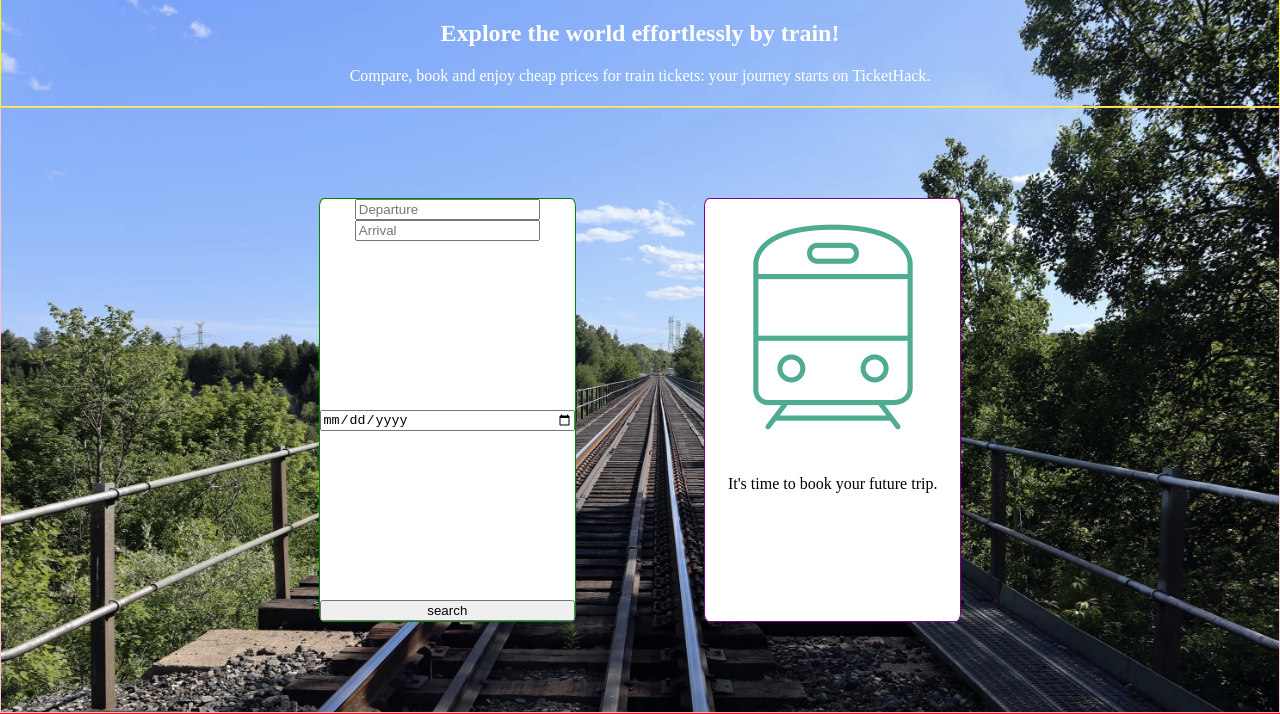
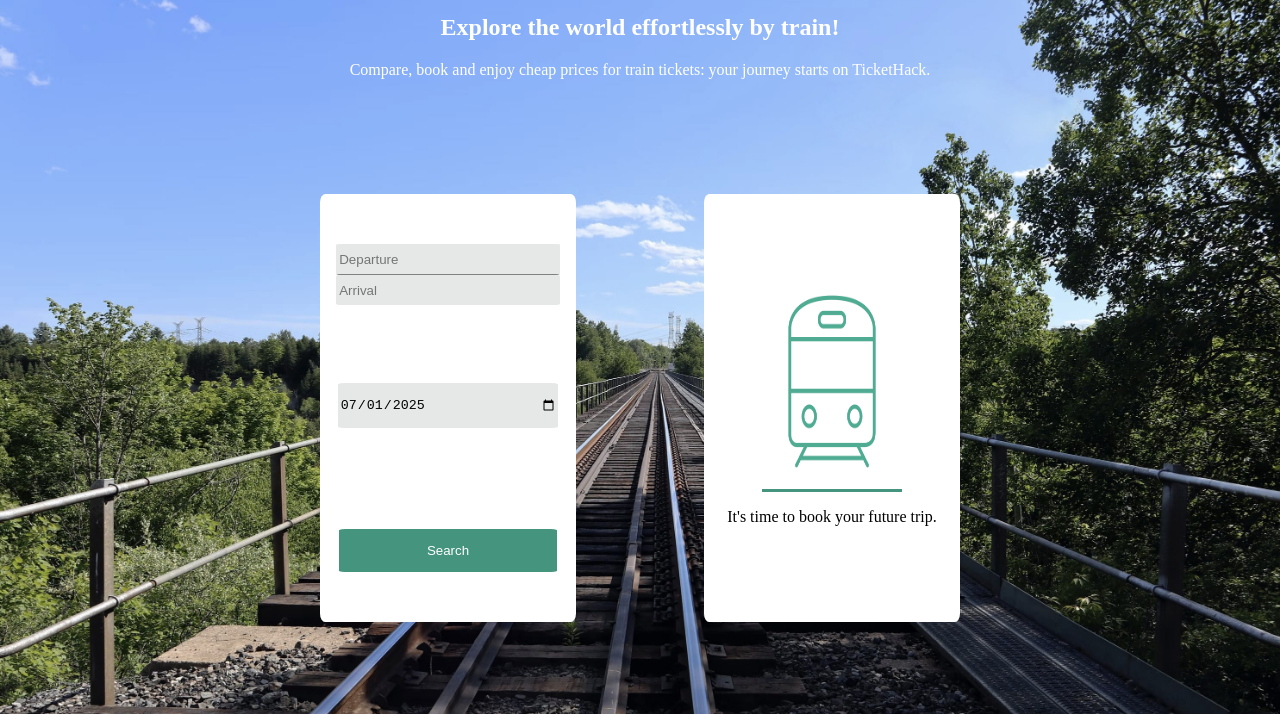
Before and after one commit to N4nonna/Hackathon-1-front, a plain HTML site: page HTML/index.html in a window 1280 px wide. Shown: the part 86-800 px from the top of the page. Drawn offline with Linux system fonts and the light colour scheme.

Commit message:
un peu plus jolie avant le script

```diff
--- a/HTML/index.html
+++ b/HTML/index.html
@@ -29,14 +29,19 @@
         <div id="boxes">
           <div id="cherche">
             <div id="villes">
-              <input type="text" placeholder="Departure" />
-              <input type="text" placeholder="Arrival" />
+              <input
+                class="rechercheInput"
+                id="departure"
+                type="text"
+                placeholder="Departure"
+              />
+              <input class="rechercheInput" type="text" placeholder="Arrival" />
             </div>
-            <input type="date" />
-            <button id="search">search</button>
+            <input id="searchDate" type="date" value="2025-07-01" />
+            <button id="searchBouton">Search</button>
           </div>
           <div id="resultat">
-            <img src="../images/train.png" />
+            <img id="imgTrain" src="../images/train.png" />
             <p>It's time to book your future trip.</p>
           </div>
         </div>
--- a/style.css
+++ b/style.css
@@ -16,7 +16,7 @@ body {
 
 /* header */
 #header {
-  border: 1px solid black;
+  /* border: 1px solid black; */
   grid-row-start: 1;
   grid-row-end: 2;
   grid-column-start: 1;
@@ -27,13 +27,15 @@ body {
 }
 
 #logo {
-  border: 1px solid green;
+  /* border: 1px solid green; */
   display: flex;
   color: #45947e;
+  margin-left: 3%;
 }
 
 #index {
   color: #45947e;
+  text-decoration: none;
 }
 
 #pages {
@@ -42,17 +44,18 @@ body {
   flex-direction: row;
   justify-content: space-around;
   align-items: center;
-  border: 1px solid blue;
+  /* border: 1px solid blue; */
   color: black;
 }
 
 .page {
   color: black;
+  text-decoration: none;
 }
 
 /* contenu */
 #contenu {
-  border: 1px solid red;
+  /* border: 1px solid red; */
   grid-row-start: 2;
   grid-row-end: 13;
   grid-column-start: 1;
@@ -62,20 +65,22 @@ body {
   justify-content: flex-start;
   align-items: center;
   background-image: url("./images/background.jpg");
-  background-size: 100%;
+  background-repeat: no-repeat;
+  background-size: cover;
 }
 
 #text {
   height: 15%;
   width: 100%;
-  border: 1px solid yellow;
+  /* border: 1px solid yellow; */
   margin: 0%;
   color: white;
+  text-align: center;
 }
 
 /* boites */
 #boxes {
-  border: 1px solid pink;
+  /* border: 1px solid white; */
   display: flex;
   flex-direction: row;
   justify-content: center;
@@ -85,8 +90,10 @@ body {
   margin: 0%;
 }
 
+/*recherche*/
+
 #cherche {
-  border: 1px solid green;
+  /* border: 1px solid green; */
   border-radius: 2%;
   height: 70%;
   width: 20%;
@@ -94,17 +101,62 @@ body {
   background-color: white;
   display: flex;
   flex-direction: column;
-  justify-content: space-between;
+  justify-content: space-around;
+  align-items: center;
 }
 
+/*les 2 champs de recherche*/
+.rechercheInput {
+  width: 85%;
+  height: 70%;
+  background-color: #e5e8e7;
+  border: 1px solid #e5e8e7;
+  border-radius: 3%;
+}
+
+/*le champ recherche depart*/
+#departure {
+  border-bottom: 1px solid grey;
+}
+
+/*champ de recherche date*/
+#searchDate {
+  width: 85%;
+  height: 10%;
+  background-color: #e5e8e7;
+  border: 1px solid #e5e8e7;
+  border-radius: 3%;
+}
+
+/*bouton search*/
+#searchBouton {
+  width: 85%;
+  background-color: #45947e;
+  height: 10%;
+  color: white;
+  border: 1px solid #45947e;
+  border-radius: 3%;
+}
+
+/*resultat*/
 #resultat {
-  border: 1px solid purple;
+  /* border: 1px solid purple; */
   border-radius: 2%;
   height: 70%;
   width: 20%;
   margin-left: 5%;
+  background-color: white;
+  display: flex;
+  flex-direction: column;
+  justify-content: center;
+  align-items: center;
+}
 
-  background-color: white;
+/*image traint index*/
+#imgTrain {
+  height: 50%;
+  width: 55%;
+  border-bottom: 3px solid #45947e;
 }
 
 /*carthtml*/
```
